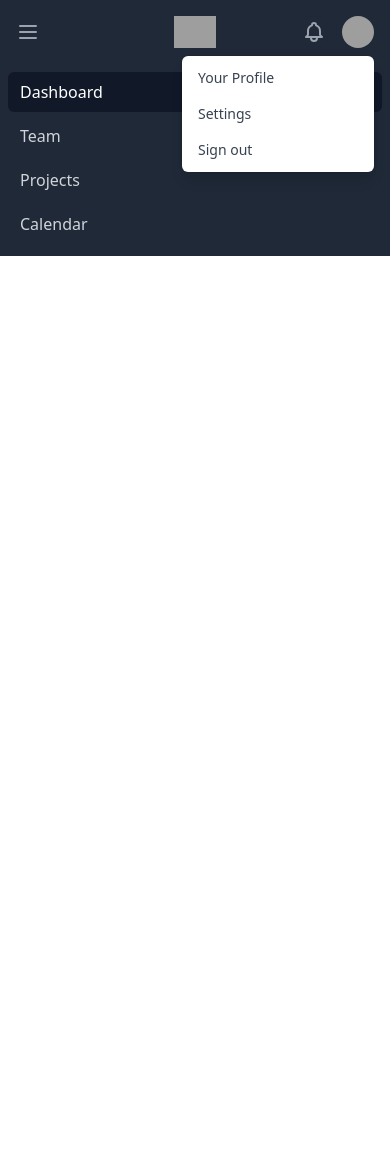
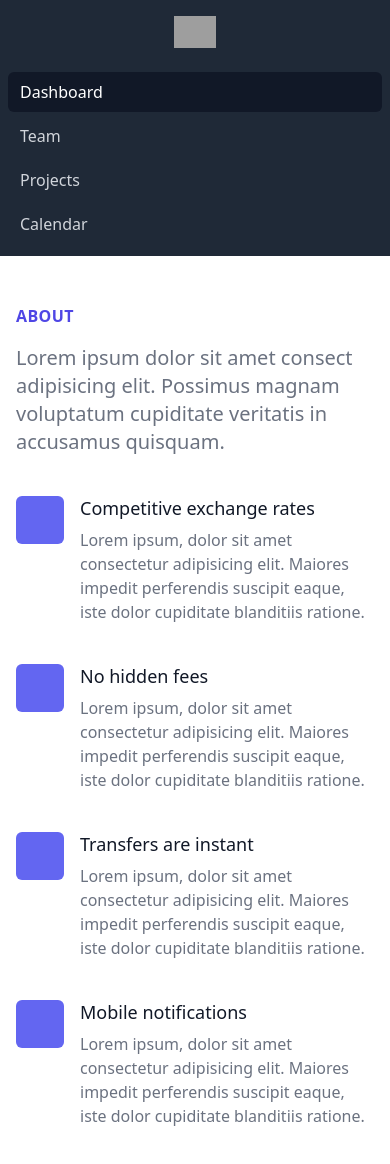
Before and after one commit to AleksandrMihasenko/nuxt-simple-blog, a Nuxt app: page /about in a window 390 px wide. Shown: the top 1164 px of the page. Before the commit the page ends 844 px from the top, so only its background shows below. Built offline with nearby package versions, Linux system fonts and the light colour scheme; grey boxes are pictures that could not be loaded.

Commit message:
add content for 'main' and 'about' pages

```diff
--- a/components/Navbar.vue
+++ b/components/Navbar.vue
@@ -3,30 +3,6 @@
     <div class="max-w-7xl mx-auto px-2 sm:px-6 lg:px-8">
       <div class="relative flex items-center justify-between h-16">
         <div class="absolute inset-y-0 left-0 flex items-center sm:hidden">
-          <!-- Mobile menu button-->
-          <button type="button" class="inline-flex items-center justify-center p-2 rounded-md text-gray-400 hover:text-white hover:bg-gray-700 focus:outline-none focus:ring-2 focus:ring-inset focus:ring-white" aria-controls="mobile-menu" aria-expanded="false">
-            <span class="sr-only">Open main menu</span>
-            <!--
-              Icon when menu is closed.
-
-              Heroicon name: outline/menu
-
-              Menu open: "hidden", Menu closed: "block"
-            -->
-            <svg class="block h-6 w-6" xmlns="http://www.w3.org/2000/svg" fill="none" viewBox="0 0 24 24" stroke="currentColor" aria-hidden="true">
-              <path stroke-linecap="round" stroke-linejoin="round" stroke-width="2" d="M4 6h16M4 12h16M4 18h16" />
-            </svg>
-            <!--
-              Icon when menu is open.
-
-              Heroicon name: outline/x
-
-              Menu open: "block", Menu closed: "hidden"
-            -->
-            <svg class="hidden h-6 w-6" xmlns="http://www.w3.org/2000/svg" fill="none" viewBox="0 0 24 24" stroke="currentColor" aria-hidden="true">
-              <path stroke-linecap="round" stroke-linejoin="round" stroke-width="2" d="M6 18L18 6M6 6l12 12" />
-            </svg>
-          </button>
         </div>
         <div class="flex-1 flex items-center justify-center sm:items-stretch sm:justify-start">
           <div class="flex-shrink-0 flex items-center">
@@ -35,50 +11,13 @@
           </div>
           <div class="hidden sm:block sm:ml-6">
             <div class="flex space-x-4">
-              <!-- Current: "bg-gray-900 text-white", Default: "text-gray-300 hover:bg-gray-700 hover:text-white" -->
-              <a href="#" class="bg-gray-900 text-white px-3 py-2 rounded-md text-sm font-medium" aria-current="page">Dashboard</a>
+              <nuxt-link to="/" class="text-gray-300 hover:bg-gray-700 hover:text-white px-3 py-2 rounded-md text-sm font-medium" exact-active-class="bg-gray-900">Home</nuxt-link>
 
-              <a href="#" class="text-gray-300 hover:bg-gray-700 hover:text-white px-3 py-2 rounded-md text-sm font-medium">Team</a>
+              <nuxt-link to="/about" class="text-gray-300 hover:bg-gray-700 hover:text-white px-3 py-2 rounded-md text-sm font-medium" exact-active-class="bg-gray-900">About</nuxt-link>
 
-              <a href="#" class="text-gray-300 hover:bg-gray-700 hover:text-white px-3 py-2 rounded-md text-sm font-medium">Projects</a>
+              <nuxt-link to="#" class="text-gray-300 hover:bg-gray-700 hover:text-white px-3 py-2 rounded-md text-sm font-medium" exact-active-class="bg-gray-900">Projects</nuxt-link>
 
-              <a href="#" class="text-gray-300 hover:bg-gray-700 hover:text-white px-3 py-2 rounded-md text-sm font-medium">Calendar</a>
-            </div>
-          </div>
-        </div>
-        <div class="absolute inset-y-0 right-0 flex items-center pr-2 sm:static sm:inset-auto sm:ml-6 sm:pr-0">
-          <button class="bg-gray-800 p-1 rounded-full text-gray-400 hover:text-white focus:outline-none focus:ring-2 focus:ring-offset-2 focus:ring-offset-gray-800 focus:ring-white">
-            <span class="sr-only">View notifications</span>
-            <!-- Heroicon name: outline/bell -->
-            <svg class="h-6 w-6" xmlns="http://www.w3.org/2000/svg" fill="none" viewBox="0 0 24 24" stroke="currentColor" aria-hidden="true">
-              <path stroke-linecap="round" stroke-linejoin="round" stroke-width="2" d="M15 17h5l-1.405-1.405A2.032 2.032 0 0118 14.158V11a6.002 6.002 0 00-4-5.659V5a2 2 0 10-4 0v.341C7.67 6.165 6 8.388 6 11v3.159c0 .538-.214 1.055-.595 1.436L4 17h5m6 0v1a3 3 0 11-6 0v-1m6 0H9" />
-            </svg>
-          </button>
-
-          <!-- Profile dropdown -->
-          <div class="ml-3 relative">
-            <div>
-              <button type="button" class="bg-gray-800 flex text-sm rounded-full focus:outline-none focus:ring-2 focus:ring-offset-2 focus:ring-offset-gray-800 focus:ring-white" id="user-menu-button" aria-expanded="false" aria-haspopup="true">
-                <span class="sr-only">Open user menu</span>
-                <img class="h-8 w-8 rounded-full" src="https://images.unsplash.com/photo-1472099645785-5658abf4ff4e?ixlib=rb-1.2.1&ixid=eyJhcHBfaWQiOjEyMDd9&auto=format&fit=facearea&facepad=2&w=256&h=256&q=80" alt="">
-              </button>
-            </div>
-
-            <!--
-              Dropdown menu, show/hide based on menu state.
-
-              Entering: "transition ease-out duration-100"
-                From: "transform opacity-0 scale-95"
-                To: "transform opacity-100 scale-100"
-              Leaving: "transition ease-in duration-75"
-                From: "transform opacity-100 scale-100"
-                To: "transform opacity-0 scale-95"
-            -->
-            <div class="origin-top-right absolute right-0 mt-2 w-48 rounded-md shadow-lg py-1 bg-white ring-1 ring-black ring-opacity-5 focus:outline-none" role="menu" aria-orientation="vertical" aria-labelledby="user-menu-button" tabindex="-1">
-              <!-- Active: "bg-gray-100", Not Active: "" -->
-              <a href="#" class="block px-4 py-2 text-sm text-gray-700" role="menuitem" tabindex="-1" id="user-menu-item-0">Your Profile</a>
-              <a href="#" class="block px-4 py-2 text-sm text-gray-700" role="menuitem" tabindex="-1" id="user-menu-item-1">Settings</a>
-              <a href="#" class="block px-4 py-2 text-sm text-gray-700" role="menuitem" tabindex="-1" id="user-menu-item-2">Sign out</a>
+              <nuxt-link to="#" class="text-gray-300 hover:bg-gray-700 hover:text-white px-3 py-2 rounded-md text-sm font-medium" exact-active-class="bg-gray-900">Calendar</nuxt-link>
             </div>
           </div>
         </div>
--- a/pages/about.vue
+++ b/pages/about.vue
@@ -1,5 +1,64 @@
 <template>
-    <div>
+  <div>
+    <!-- This example requires Tailwind CSS v2.0+ -->
+    <div class="py-12 bg-white">
+      <div class="max-w-7xl mx-auto px-4 sm:px-6 lg:px-8">
+        <div class="lg:text-center">
+          <h2 class="text-base text-indigo-600 font-semibold tracking-wide uppercase">About</h2>
+          <p class="mt-4 max-w-2xl text-xl text-gray-500 lg:mx-auto">
+            Lorem ipsum dolor sit amet consect adipisicing elit. Possimus magnam voluptatum cupiditate veritatis in accusamus quisquam.
+          </p>
+        </div>
 
+        <div class="mt-10">
+          <dl class="space-y-10 md:space-y-0 md:grid md:grid-cols-2 md:gap-x-8 md:gap-y-10">
+            <div class="relative">
+              <dt>
+                <div class="absolute flex items-center justify-center h-12 w-12 rounded-md bg-indigo-500 text-white">
+                </div>
+                <p class="ml-16 text-lg leading-6 font-medium text-gray-900">Competitive exchange rates</p>
+              </dt>
+              <dd class="mt-2 ml-16 text-base text-gray-500">
+                Lorem ipsum, dolor sit amet consectetur adipisicing elit. Maiores impedit perferendis suscipit eaque, iste dolor cupiditate blanditiis ratione.
+              </dd>
+            </div>
+
+            <div class="relative">
+              <dt>
+                <div class="absolute flex items-center justify-center h-12 w-12 rounded-md bg-indigo-500 text-white">
+                </div>
+                <p class="ml-16 text-lg leading-6 font-medium text-gray-900">No hidden fees</p>
+              </dt>
+              <dd class="mt-2 ml-16 text-base text-gray-500">
+                Lorem ipsum, dolor sit amet consectetur adipisicing elit. Maiores impedit perferendis suscipit eaque, iste dolor cupiditate blanditiis ratione.
+              </dd>
+            </div>
+
+            <div class="relative">
+              <dt>
+                <div class="absolute flex items-center justify-center h-12 w-12 rounded-md bg-indigo-500 text-white">
+                </div>
+                <p class="ml-16 text-lg leading-6 font-medium text-gray-900">Transfers are instant</p>
+              </dt>
+              <dd class="mt-2 ml-16 text-base text-gray-500">
+                Lorem ipsum, dolor sit amet consectetur adipisicing elit. Maiores impedit perferendis suscipit eaque, iste dolor cupiditate blanditiis ratione.
+              </dd>
+            </div>
+
+            <div class="relative">
+              <dt>
+                <div class="absolute flex items-center justify-center h-12 w-12 rounded-md bg-indigo-500 text-white">
+                </div>
+                <p class="ml-16 text-lg leading-6 font-medium text-gray-900">Mobile notifications</p>
+              </dt>
+              <dd class="mt-2 ml-16 text-base text-gray-500">
+                Lorem ipsum, dolor sit amet consectetur adipisicing elit. Maiores impedit perferendis suscipit eaque, iste dolor cupiditate blanditiis ratione.
+              </dd>
+            </div>
+          </dl>
+        </div>
+      </div>
     </div>
+
+  </div>
 </template>
--- a/pages/index.vue
+++ b/pages/index.vue
@@ -1,6 +1,34 @@
 <template>
-  <div class="container">
-    <h1>hello</h1>
+  <div>
+    <div class="relative bg-white overflow-hidden">
+      <div class="max-w-7xl mx-auto">
+        <div class="relative z-10 pb-8 bg-white sm:pb-16 md:pb-20 lg:max-w-2xl lg:w-full lg:pb-28 xl:pb-32">
+          <main class="mt-10 mx-auto max-w-7xl px-4 sm:mt-12 sm:px-6 md:mt-16 lg:mt-20 lg:px-8 xl:mt-28">
+            <div class="sm:text-center lg:text-left">
+              <h1 class="text-4xl tracking-tight font-extrabold text-gray-900 sm:text-5xl md:text-6xl">
+                <span class="block xl:inline">Nuxt.js app</span>
+                <span class="block text-indigo-600 xl:inline">blog about</span>
+              </h1>
+              <p class="mt-3 text-base text-gray-500 sm:mt-5 sm:text-lg sm:max-w-xl sm:mx-auto md:mt-5 md:text-xl lg:mx-0">
+                Anim aute id magna aliqua ad ad non deserunt sunt. Qui irure qui lorem cupidatat commodo. Elit sunt amet fugiat veniam occaecat fugiat aliqua.
+              </p>
+              <div class="mt-5 sm:mt-8 sm:flex sm:justify-center lg:justify-start">
+                <div class="rounded-md shadow">
+                  <a href="#" class="w-full flex items-center justify-center px-8 py-3 border border-transparent text-base font-medium rounded-md text-white bg-indigo-600 hover:bg-indigo-700 md:py-4 md:text-lg md:px-10">
+                    Get started
+                  </a>
+                </div>
+                <div class="mt-3 sm:mt-0 sm:ml-3">
+                  <a href="#" class="w-full flex items-center justify-center px-8 py-3 border border-transparent text-base font-medium rounded-md text-indigo-700 bg-indigo-100 hover:bg-indigo-200 md:py-4 md:text-lg md:px-10">
+                    Subscribe
+                  </a>
+                </div>
+              </div>
+            </div>
+          </main>
+        </div>
+      </div>
+    </div>
   </div>
 </template>
 
```
